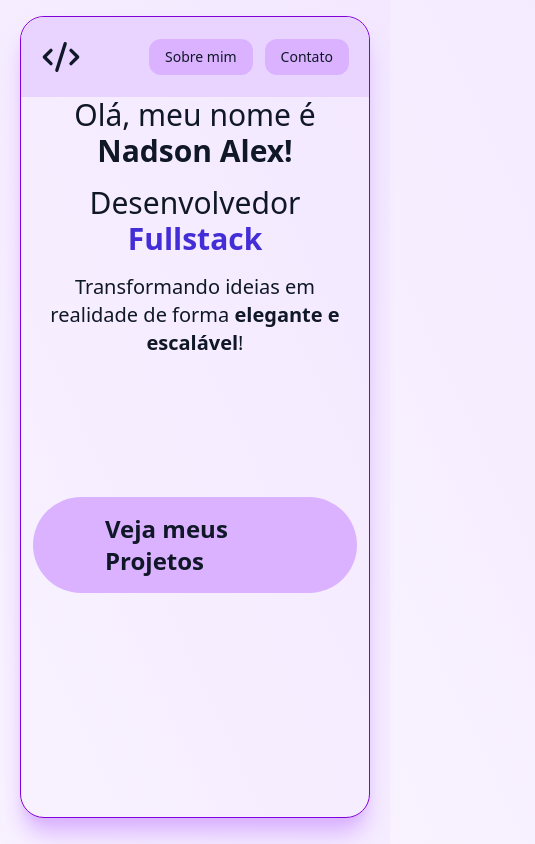
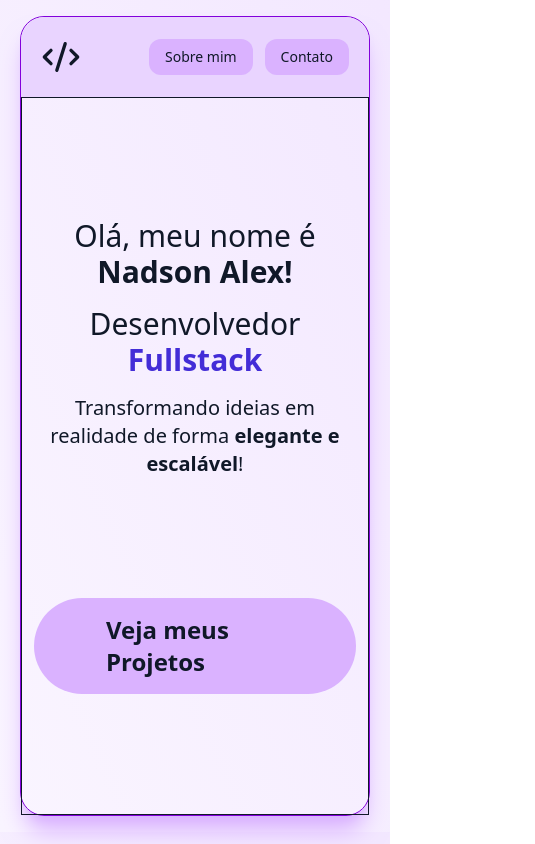
Before and after one commit to Dev-Nadson/Portfolio-1.0, a React (Vite) app: page / in a window 390 px wide. Shown: the top 844 px of the page, 535 px wide, since content can reach past the window. Built offline with nearby package versions, Linux system fonts and the light colour scheme.

Commit message:
Refac: responsividade adicionada

```diff
--- a/src/App.tsx
+++ b/src/App.tsx
@@ -9,9 +9,9 @@ function App() {
         <Header />
         {/*
 
-        */}
         <AboutMe />
         <Projects />
+        */}
 
       </body>
     </html>
--- a/src/components/Header/Header.tsx
+++ b/src/components/Header/Header.tsx
@@ -3,18 +3,24 @@ import { Code2 } from "lucide-react"
 
 function Header() {
     return (
-        <header className=" h-[95vh] border shadow-xl shadow-purple-300 border-purple-700 rounded-3xl">
+        <header className="h-200 md:h-[95vh] border shadow-xl shadow-purple-300 border-purple-700 rounded-3xl flex flex-col">
 
-            <div className="flex justify-between bg-purple-200 py-5 px-5 md:px-28 rounded-t-3xl transition-all duration-500">
+            <div className="bg-purple-200 py-5 px-5 md:px-28 rounded-t-3xl transition-all duration-500">
+                <div className="mx-auto flex justify-between max-w-400">
+
                     <div className="flex items-center gap-5">
                         <Code2 className="size-10 md:size-14" />
                     </div>
                     <Section />
                 </div>
+            </div>
 
-            <div className="flex">
 
-                <div className="px-3 md:px-20 flex flex-col justify-evenly">
+            <section className="px-3 md:px-15 border flex flex-1 items-center justify-center gap-4">
+
+                <div className="flex items-center justify-center">
+                    <div className="flex flex-col gap-30 items-center md:items-start">
+
                         <div className="flex flex-col gap-4">
                             <h1 className="text-3xl md:text-6xl text-center md:text-start">Olá, meu nome é <strong>Nadson Alex!</strong></h1>
                             <h3 className="text-3xl md:text-5xl text-center md:text-start">Desenvolvedor <strong className="text-indigo-700">Fullstack</strong></h3>
@@ -22,12 +28,14 @@ function Header() {
                         </div>
 
                         <div className="">
-                        <a href="#projetos" className=" flex w-fit bg-purple-300  py-4 px-18 rounded-full hover:shadow-lg hover:shadow-purple-400 hover:ring hover:ring-purple-50 text-2xl mt-35 font-bold transition-all duration-300 ease-in-out transform hover:scale-110">Veja meus Projetos</a>
+                            <a href="#projetos" className=" flex w-fit bg-purple-300  py-4 px-18 rounded-full hover:shadow-lg hover:shadow-purple-400 hover:ring hover:ring-purple-50 text-2xl font-bold transition-all duration-300 ease-in-out transform hover:scale-110">Veja meus Projetos</a>
                         </div>
                     </div>
 
-                <img src="/send-message.svg" alt="" className="h-[38vw] hidden md:block my-6 " />
+                    <img src="/send-message.svg" alt="" className="h-[38vw] hidden md:block my-6" />
                 </div>
+
+            </section>
 
         </header>
     )
```
Lines whose indentation alone changed are shown as unchanged.
